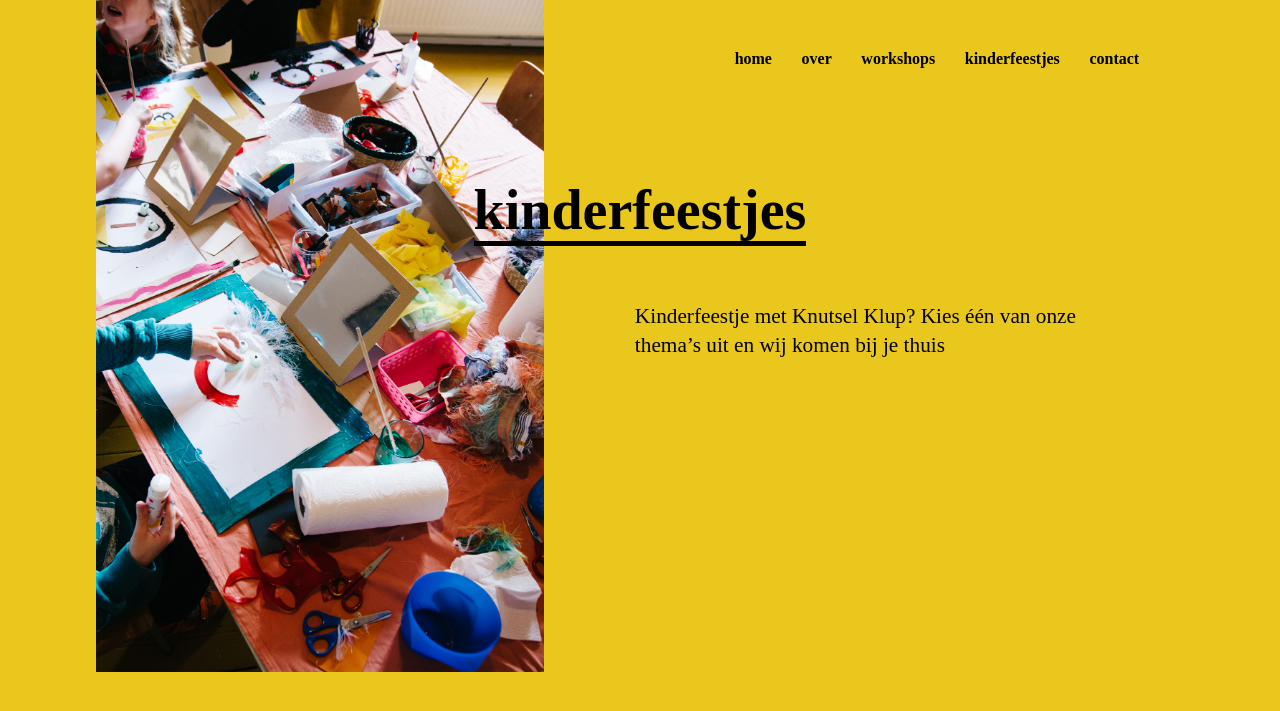
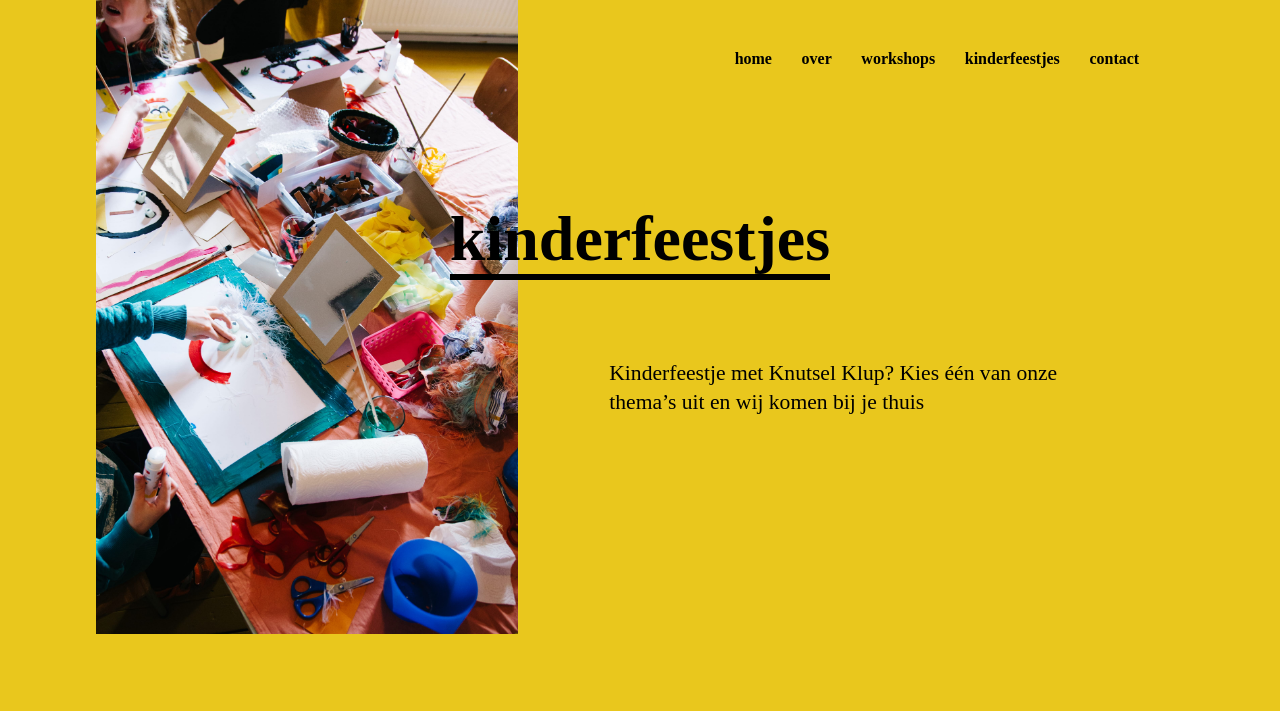
Before and after one commit to holleboom/knutselklup, a Jekyll site: the page built from kinderfeestjes/index.md, in a window 1280 px wide. Shown: the top 711 px of the page. Built offline with Jekyll 4.4.1, drawn with Linux system fonts in a browser that asks for light colours; some web fonts are replaced.

Commit message:
Fix styling

```diff
--- a/css/_scss/simple-grid.scss
+++ b/css/_scss/simple-grid.scss
@@ -54,7 +54,7 @@ h6 {
 }
 
 p {
-  font-size: 1.33rem;
+  font-size: 1.35rem;
   font-weight: $font-weight-regular;
   line-height: 1.33;
 }
--- a/css/_scss/subPage.scss
+++ b/css/_scss/subPage.scss
@@ -3,14 +3,13 @@
 	header {
 		margin-top: 5vh;
 			@media only screen and (min-width: $breakpoint-med) {
-				margin-top: 7.5vh;
+				margin-top: 10vh;
 			}
 		z-index: 1;
 		position: relative;
 		h1 {
-			font-size: 3.5em;
+			font-size: 4em;
 			font-weight: $font-weight-heavy;
-			margin: 0.75em 0;
 			span {
 				border-bottom: 0.1em solid $black;
 				padding-bottom: 0;
@@ -25,7 +24,6 @@
 	}
 
 	.text {
-		padding-left: $gutter/2;
 		p {
 			margin-top: 0;
 		}
@@ -41,9 +39,13 @@
 		}
 		@media only screen and (min-width: $breakpoint-med) {
 			position: fixed;
-			width: 35% !important;
+			width: 33% !important;
 			top: 0;
 			left: $gutter*1.5;
+
+			// position: sticky;
+			// bottom: 0;
+			// left: $gutter*2;
 		}
 		img {
 			display: block;
```
